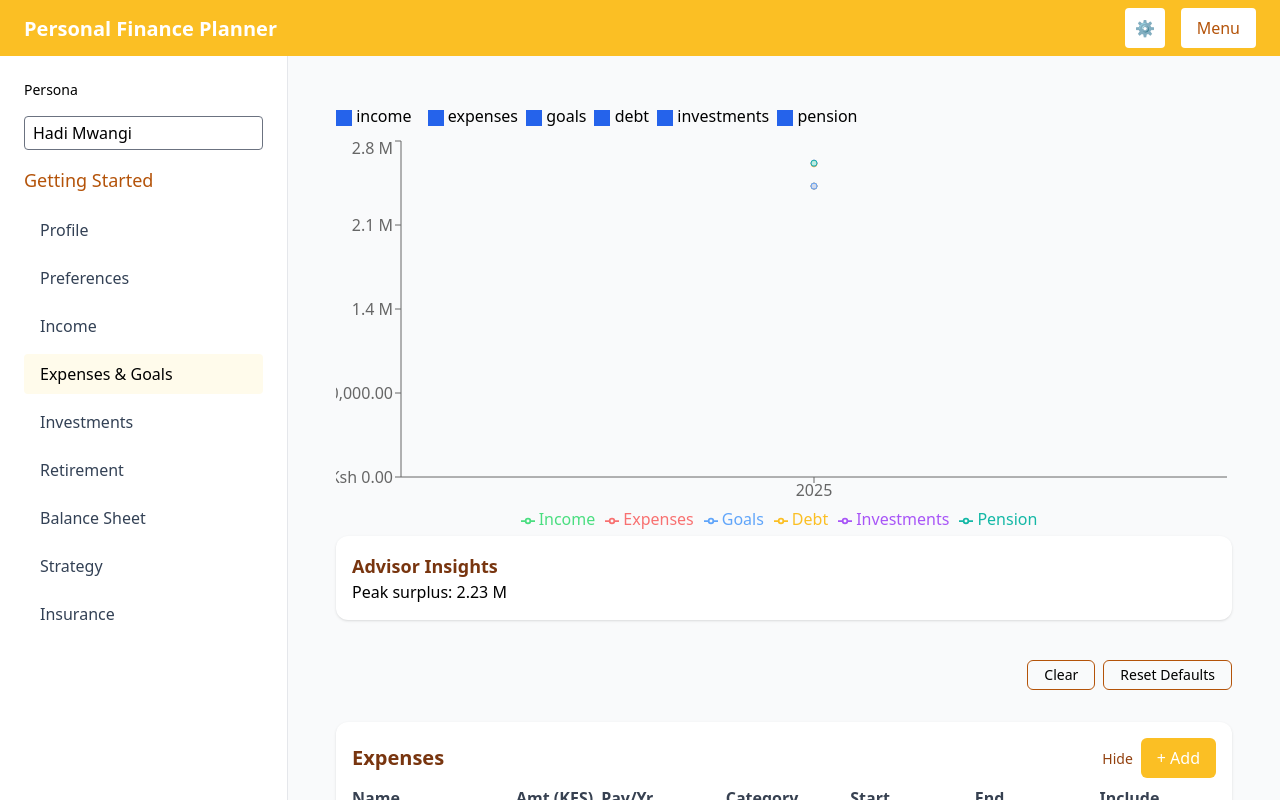
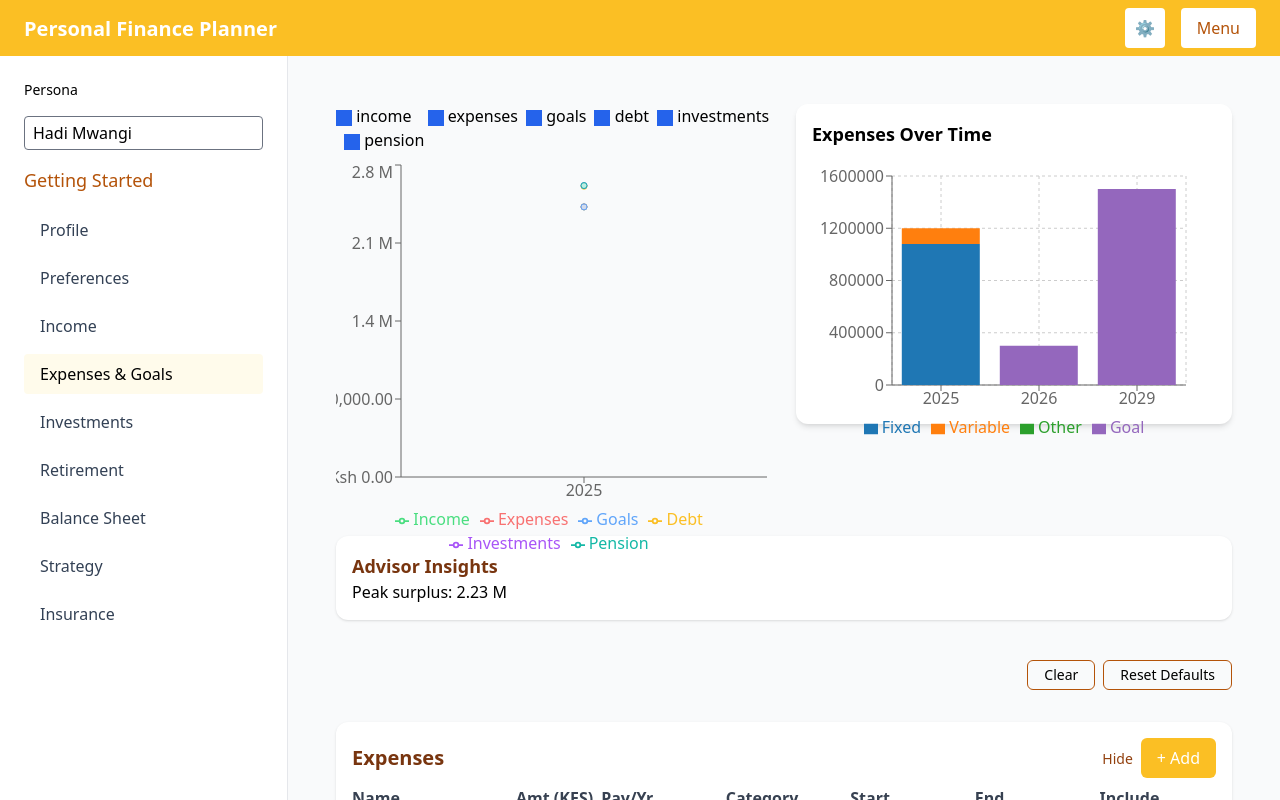
Before and after one commit to MMJGGR/personal-finance-app, a React (Vite) app: page / in a window 1280 px wide. Both pictures are taken after a click on the tab "Expenses & Goals". Shown: the top 800 px of the page. Built offline with nearby package versions, Linux system fonts and the light colour scheme.

Commit message:
Move expenses bar chart next to lifetime stacked chart

```diff
--- a/src/components/ExpensesGoals/ExpensesGoalsTab.jsx
+++ b/src/components/ExpensesGoals/ExpensesGoalsTab.jsx
@@ -545,10 +545,11 @@
   const INTEREST_COLOR  = '#f87171'
   return (
     <div className="space-y-8 p-6">
-      <section>
+      <section className="grid grid-cols-1 md:grid-cols-2 gap-6">
         <ResponsiveContainer width="100%" height={400} role="img" aria-label="Cashflow timeline chart">
           <LifetimeStackedChart data={timelineData} locale={settings.locale} currency={settings.currency} />
         </ResponsiveContainer>
+        <ExpensesStackedBarChart />
       </section>
 
       <Card>
@@ -628,8 +629,6 @@
       </CardBody>
         )}
       </Card>
-
-      <ExpensesStackedBarChart />
 
       <Card className="mb-6">
         <CardHeader>
```
